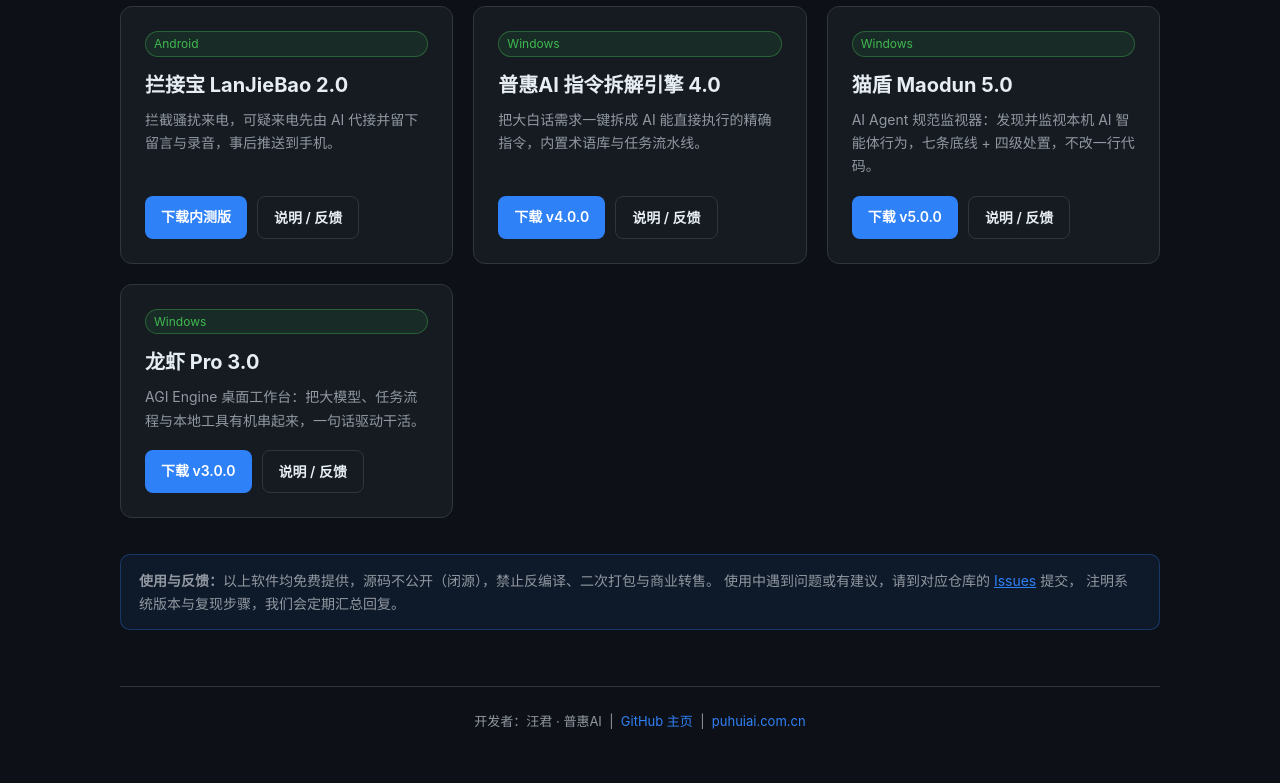
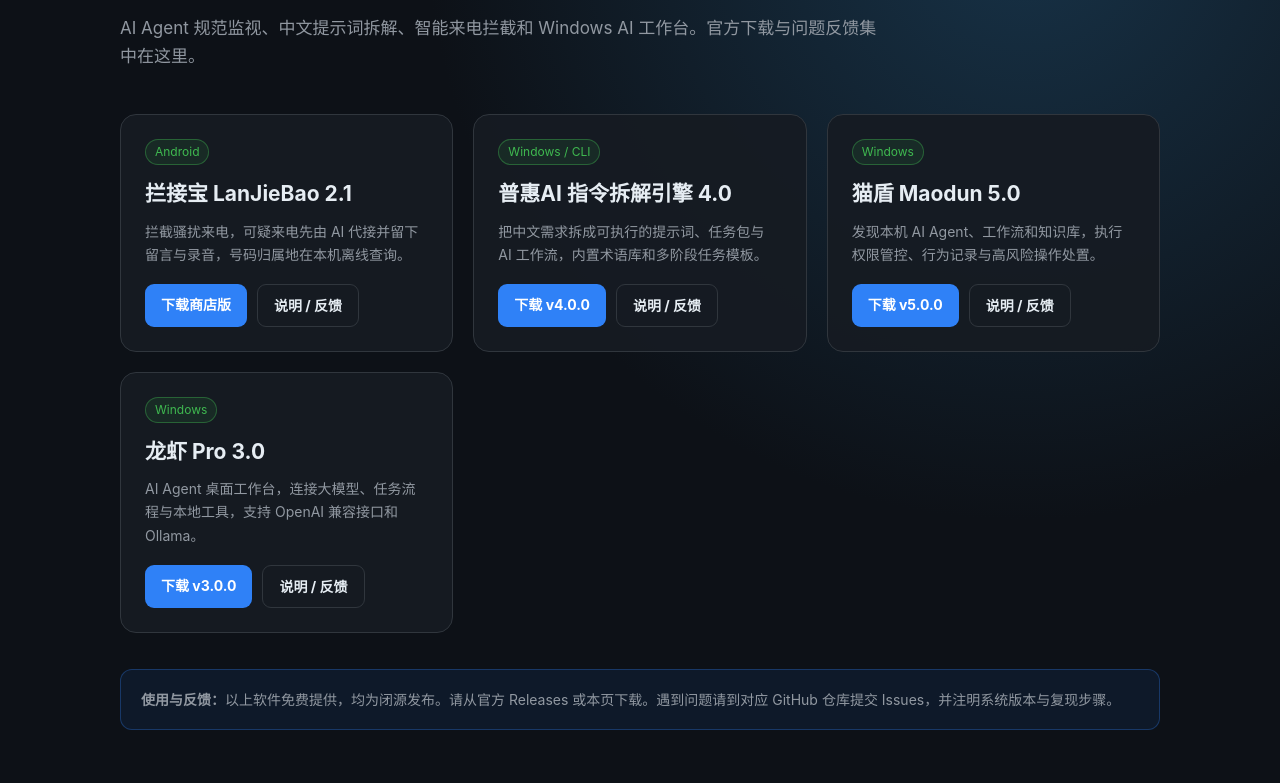
Before and after one commit to puhuiai/website, a plain HTML site: page index.html in a window 1280 px wide. Shown: the part 188-971 px from the top of the page. Drawn offline with Linux system fonts and the light colour scheme.

Commit message:
Improve product SEO and download entry points

```diff
--- a/index.html
+++ b/index.html
@@ -3,95 +3,59 @@
 <head>
   <meta charset="UTF-8">
   <meta name="viewport" content="width=device-width, initial-scale=1.0">
-<title>普惠AI · 产品下载中心</title>
+  <title>普惠AI 产品中心 - AI Agent、提示词引擎与效率工具下载</title>
+  <meta name="description" content="普惠AI 产品中心提供猫盾 AI Agent 规范监视器、普惠AI 指令拆解引擎、拦接宝来电拦截助手和龙虾 Pro Windows AI 工作台的官方下载与反馈入口。">
+  <meta name="theme-color" content="#0d1117">
+  <meta property="og:type" content="website">
+  <meta property="og:title" content="普惠AI 产品中心">
+  <meta property="og:description" content="AI Agent、提示词引擎、来电拦截和 Windows 桌面工具的官方下载中心。">
+  <meta property="og:image" content="assets/social-preview.png">
+  <meta property="og:url" content="https://puhuiai.github.io/website/">
+  <link rel="canonical" href="https://puhuiai.github.io/website/">
   <style>
-  :root{
-    --bg:#0d1117; --card:#161b22; --border:#30363d; --text:#e6edf3;
-    --muted:#9198a1; --accent:#2f81f7; --accent2:#3fb950;
-  }
-  *{box-sizing:border-box;margin:0;padding:0}
-  body{background:var(--bg);color:var(--text);font-family:-apple-system,"Segoe UI","PingFang SC","Microsoft YaHei",sans-serif;line-height:1.65}
-  .wrap{max-width:1080px;margin:0 auto;padding:48px 20px 80px}
-  header{text-align:center;margin-bottom:52px}
-  h1{font-size:34px;letter-spacing:-.5px;margin-bottom:12px}
-  .lead{color:var(--muted);font-size:16px}
-  .grid{display:grid;grid-template-columns:repeat(auto-fit,minmax(300px,1fr));gap:20px}
-  .card{background:var(--card);border:1px solid var(--border);border-radius:12px;padding:24px;display:flex;flex-direction:column;transition:.2s}
-  .card:hover{border-color:var(--accent);transform:translateY(-2px)}
-  .card h2{font-size:20px;margin-bottom:6px}
-  .tag{display:inline-block;font-size:12px;color:var(--accent2);border:1px solid rgba(63,185,80,.4);background:rgba(63,185,80,.1);padding:2px 8px;border-radius:20px;margin-bottom:12px}
-  .desc{color:var(--muted);font-size:14px;flex:1;margin-bottom:18px}
-  .actions{display:flex;gap:10px;flex-wrap:wrap}
-  .btn{display:inline-block;padding:9px 16px;border-radius:8px;text-decoration:none;font-size:14px;font-weight:600;transition:.15s}
-  .btn-primary{background:var(--accent);color:#fff}
-  .btn-primary:hover{background:#1f6feb}
-  .btn-ghost{border:1px solid var(--border);color:var(--text)}
-  .btn-ghost:hover{border-color:var(--muted)}
-  footer{margin-top:56px;text-align:center;color:var(--muted);font-size:13px;border-top:1px solid var(--border);padding-top:24px}
-  footer a{color:var(--accent);text-decoration:none}
-  .note{background:rgba(47,129,247,.08);border:1px solid rgba(47,129,247,.3);border-radius:10px;padding:14px 18px;font-size:14px;color:var(--muted);margin-top:36px}
+    :root{--bg:#0d1117;--card:#161b22;--border:#30363d;--text:#e6edf3;--muted:#9198a1;--accent:#2f81f7;--green:#3fb950;--coral:#f05a43}
+    *{box-sizing:border-box}body{margin:0;background:radial-gradient(circle at 80% 10%,#173247 0,var(--bg) 42%);color:var(--text);font-family:-apple-system,"Segoe UI","PingFang SC","Microsoft YaHei",sans-serif;line-height:1.65}
+    .wrap{max-width:1080px;margin:auto;padding:56px 20px 80px}header{margin-bottom:44px}h1{font-size:clamp(34px,6vw,58px);letter-spacing:-1.4px;margin:0 0 12px}.lead{color:var(--muted);font-size:17px;max-width:760px}.kicker{color:var(--coral);font-size:13px;font-weight:700;letter-spacing:.14em;margin-bottom:12px}
+    .grid{display:grid;grid-template-columns:repeat(auto-fit,minmax(300px,1fr));gap:20px}.card{scroll-margin-top:24px;background:rgba(22,27,34,.94);border:1px solid var(--border);border-radius:16px;padding:24px;display:flex;flex-direction:column;transition:.18s}.card:hover{border-color:var(--accent);transform:translateY(-3px)}.card h2{font-size:21px;margin:0 0 8px}.tag{display:inline-block;align-self:flex-start;font-size:12px;color:var(--green);border:1px solid rgba(63,185,80,.4);background:rgba(63,185,80,.1);padding:2px 9px;border-radius:999px;margin-bottom:12px}.desc{color:var(--muted);font-size:14px;flex:1;margin:0 0 18px}.actions{display:flex;gap:10px;flex-wrap:wrap}.btn{display:inline-block;padding:9px 16px;border-radius:9px;text-decoration:none;font-size:14px;font-weight:650}.primary{background:var(--accent);color:#fff}.primary:hover{background:#1f6feb}.ghost{border:1px solid var(--border);color:var(--text)}.ghost:hover{border-color:var(--muted)}
+    .note{margin-top:36px;padding:18px 20px;border:1px solid rgba(47,129,247,.3);background:rgba(47,129,247,.08);border-radius:12px;color:var(--muted);font-size:14px}.note a,footer a{color:var(--accent);text-decoration:none}footer{margin-top:56px;padding-top:24px;border-top:1px solid var(--border);color:var(--muted);font-size:13px;text-align:center}
   </style>
+  <script type="application/ld+json">
+  {"@context":"https://schema.org","@type":"ItemList","name":"普惠AI 产品中心","url":"https://puhuiai.github.io/website/","itemListElement":[{"@type":"SoftwareApplication","name":"拦接宝","applicationCategory":"UtilitiesApplication","operatingSystem":"Android"},{"@type":"SoftwareApplication","name":"猫盾","applicationCategory":"SecurityApplication","operatingSystem":"Windows"},{"@type":"SoftwareApplication","name":"普惠AI 指令拆解引擎","applicationCategory":"DeveloperApplication","operatingSystem":"Windows"},{"@type":"SoftwareApplication","name":"龙虾 Pro","applicationCategory":"DeveloperApplication","operatingSystem":"Windows"}]}
+  </script>
 </head>
 <body>
-<div class="wrap">
+  <main class="wrap">
     <header>
-    <h1>普惠AI · 产品下载中心</h1>
-    <p class="lead">四款自研工具，免费下载使用 · 闭源软件 · 欢迎反馈意见</p>
+      <div class="kicker">PUHUIAI / AI TOOLS</div>
+      <h1>普惠AI 产品中心</h1>
+      <p class="lead">AI Agent 规范监视、中文提示词拆解、智能来电拦截和 Windows AI 工作台。官方下载与问题反馈集中在这里。</p>
     </header>
 
-  <div class="grid">
-    <div class="card">
-      <span class="tag">Android</span>
-      <h2>拦接宝 LanJieBao 2.0</h2>
-      <p class="desc">拦截骚扰来电，可疑来电先由 AI 代接并留下留言与录音，事后推送到手机。</p>
-      <div class="actions">
-        <a class="btn btn-primary" href="https://github.com/puhuiai/lanjiebao/releases/download/v2.0.0/LanJieBao-2.0.0-beta.apk">下载内测版</a>
-        <a class="btn btn-ghost" href="https://github.com/puhuiai/lanjiebao">说明 / 反馈</a>
-      </div>
-    </div>
+    <section class="grid">
+      <article class="card" id="lanjiebao">
+        <span class="tag">Android</span><h2>拦接宝 LanJieBao 2.1</h2>
+        <p class="desc">拦截骚扰来电，可疑来电先由 AI 代接并留下留言与录音，号码归属地在本机离线查询。</p>
+        <div class="actions"><a class="btn primary" href="https://github.com/puhuiai/lanjiebao/releases/download/v2.1.0/LanJieBao-2.1.0-store.apk">下载商店版</a><a class="btn ghost" href="https://github.com/puhuiai/lanjiebao">说明 / 反馈</a></div>
+      </article>
+      <article class="card" id="fanrenge">
+        <span class="tag">Windows / CLI</span><h2>普惠AI 指令拆解引擎 4.0</h2>
+        <p class="desc">把中文需求拆成可执行的提示词、任务包与 AI 工作流，内置术语库和多阶段任务模板。</p>
+        <div class="actions"><a class="btn primary" href="https://github.com/puhuiai/puhuiai-fanrenge/releases/download/v4.0.0/Fanrenge_v4.0.0.exe">下载 v4.0.0</a><a class="btn ghost" href="https://github.com/puhuiai/puhuiai-fanrenge">说明 / 反馈</a></div>
+      </article>
+      <article class="card" id="maodun">
+        <span class="tag">Windows</span><h2>猫盾 Maodun 5.0</h2>
+        <p class="desc">发现本机 AI Agent、工作流和知识库，执行权限管控、行为记录与高风险操作处置。</p>
+        <div class="actions"><a class="btn primary" href="https://github.com/puhuiai/maodun/releases/download/v5.0.0/Maodun5.0_Setup.exe">下载 v5.0.0</a><a class="btn ghost" href="https://github.com/puhuiai/maodun">说明 / 反馈</a></div>
+      </article>
+      <article class="card" id="lobsterpro">
+        <span class="tag">Windows</span><h2>龙虾 Pro 3.0</h2>
+        <p class="desc">AI Agent 桌面工作台，连接大模型、任务流程与本地工具，支持 OpenAI 兼容接口和 Ollama。</p>
+        <div class="actions"><a class="btn primary" href="https://github.com/puhuiai/lobsterpro3/releases/download/v3.0.0/LobsterPro3.0_Setup.exe">下载 v3.0.0</a><a class="btn ghost" href="https://github.com/puhuiai/lobsterpro3">说明 / 反馈</a></div>
+      </article>
+    </section>
 
-    <div class="card">
-      <span class="tag">Windows</span>
-      <h2>普惠AI 指令拆解引擎 4.0</h2>
-      <p class="desc">把大白话需求一键拆成 AI 能直接执行的精确指令，内置术语库与任务流水线。</p>
-      <div class="actions">
-        <a class="btn btn-primary" href="https://github.com/puhuiai/puhuiai-fanrenge/releases/download/v4.0.0/Fanrenge_v4.0.0.exe">下载 v4.0.0</a>
-        <a class="btn btn-ghost" href="https://github.com/puhuiai/puhuiai-fanrenge">说明 / 反馈</a>
-      </div>
-    </div>
-
-    <div class="card">
-      <span class="tag">Windows</span>
-      <h2>猫盾 Maodun 5.0</h2>
-      <p class="desc">AI Agent 规范监视器：发现并监视本机 AI 智能体行为，七条底线 + 四级处置，不改一行代码。</p>
-      <div class="actions">
-        <a class="btn btn-primary" href="https://github.com/puhuiai/maodun/releases/download/v5.0.0/Maodun5.0_Setup.exe">下载 v5.0.0</a>
-        <a class="btn btn-ghost" href="https://github.com/puhuiai/maodun">说明 / 反馈</a>
-      </div>
-    </div>
-
-    <div class="card">
-      <span class="tag">Windows</span>
-      <h2>龙虾 Pro 3.0</h2>
-      <p class="desc">AGI Engine 桌面工作台：把大模型、任务流程与本地工具有机串起来，一句话驱动干活。</p>
-      <div class="actions">
-        <a class="btn btn-primary" href="https://github.com/puhuiai/lobsterpro3/releases/download/v3.0.0/LobsterPro3.0_Setup.exe">下载 v3.0.0</a>
-        <a class="btn btn-ghost" href="https://github.com/puhuiai/lobsterpro3">说明 / 反馈</a>
-      </div>
-    </div>
-  </div>
-
-  <div class="note">
-    <strong>使用与反馈：</strong>以上软件均免费提供，源码不公开（闭源），禁止反编译、二次打包与商业转售。
-    使用中遇到问题或有建议，请到对应仓库的 <a href="https://github.com/puhuiai" style="color:var(--accent)">Issues</a> 提交，
-    注明系统版本与复现步骤，我们会定期汇总回复。
-  </div>
-
-  <footer>
-    开发者：汪君 · 普惠AI &nbsp;|&nbsp;
-    <a href="https://github.com/puhuiai">GitHub 主页</a> &nbsp;|&nbsp;
-    <a href="https://puhuiai.com.cn">puhuiai.com.cn</a>
-  </footer>
-</div>
+    <div class="note"><strong>使用与反馈：</strong>以上软件免费提供，均为闭源发布。请从官方 Releases 或本页下载。遇到问题请到对应 GitHub 仓库提交 Issues，并注明系统版本与复现步骤。</div>
+    <footer>开发者：汪君 · 普惠AI &nbsp;|&nbsp; <a href="https://github.com/puhuiai">GitHub 主页</a> &nbsp;|&nbsp; <a href="https://puhuiai.com.cn">puhuiai.com.cn</a></footer>
+  </main>
 </body>
 </html>
```
Lines whose indentation alone changed are shown as unchanged.
